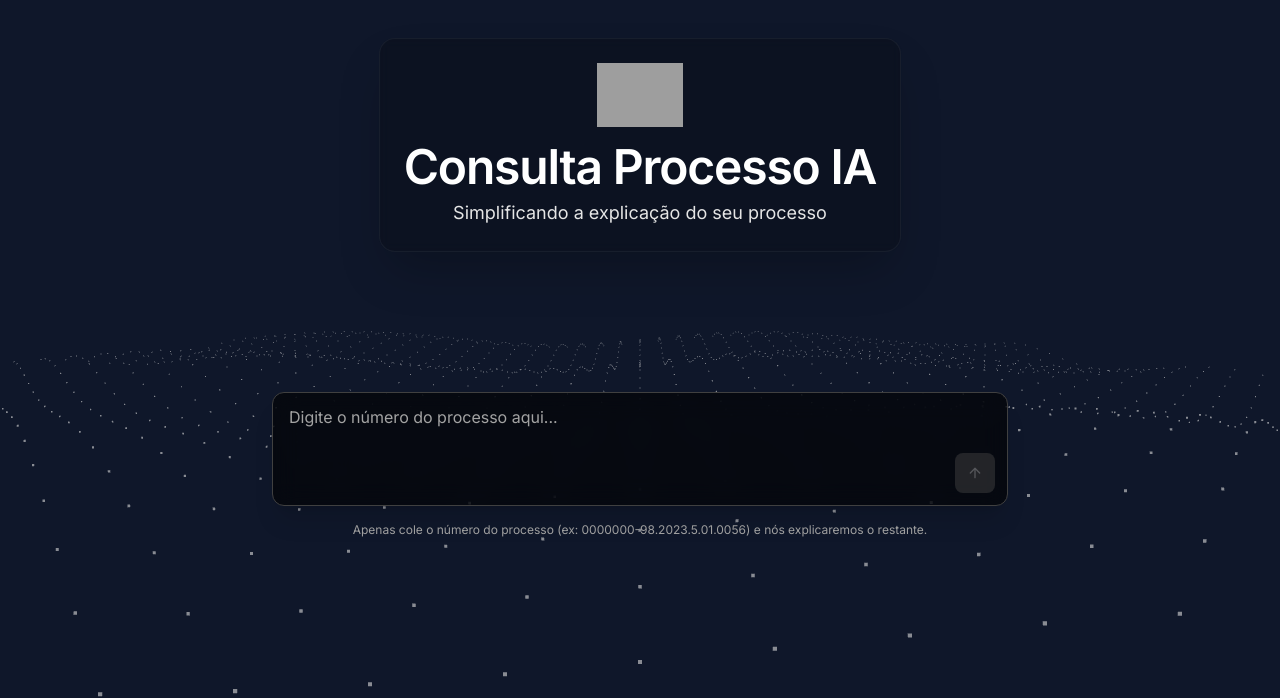
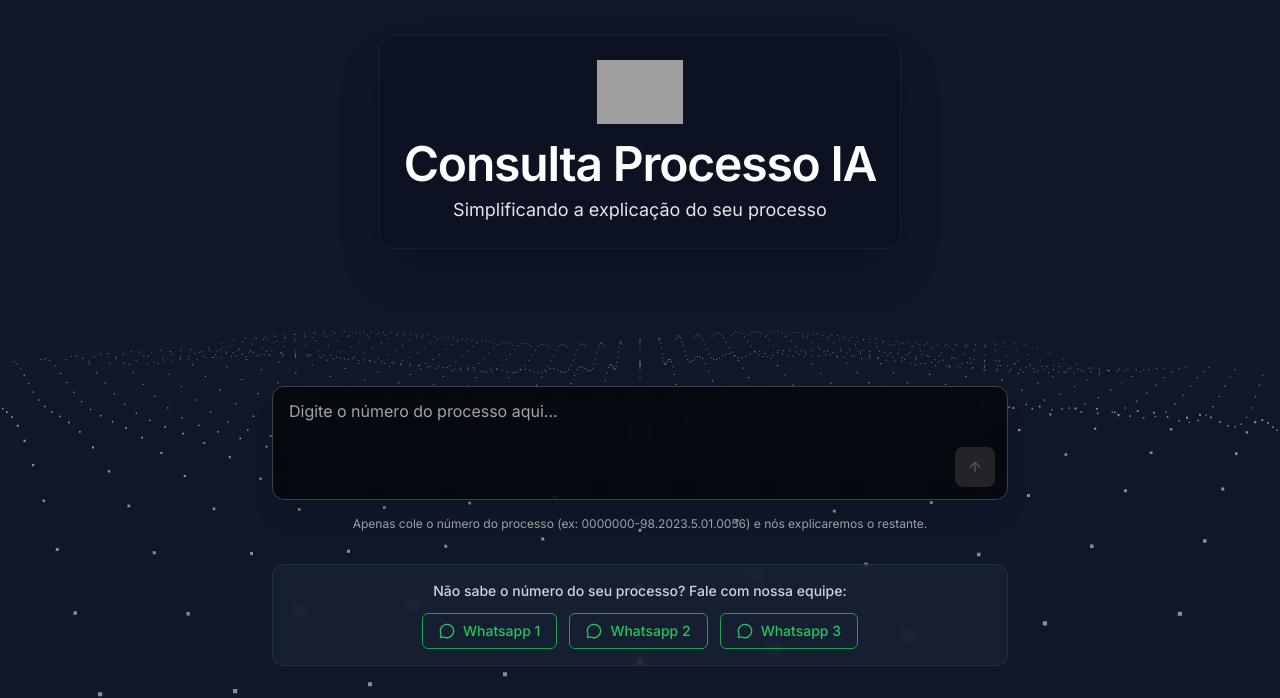
Before and after one commit to AdvRiodeJaneiro/consultaprocesso, a React (Vite) app: page / in a window 1280 px wide. Shown: the part 102-800 px from the top of the page. Built offline with nearby package versions, Linux system fonts and the light colour scheme; grey boxes are pictures that could not be loaded.

Commit message:
[dyad] Adding Whatsapp contact buttons to Chat and Welcome screen - wrote 5 file(s)

```diff
--- a/App.tsx
+++ b/App.tsx
@@ -117,6 +117,8 @@ export default function App() {
                content: summaryPart.trim()
              } : m));
 
+             let delay = 600;
+
              // 2. Add Bubble for Latest Movement (High Priority)
              if (latestMovePart.trim().length > 5) {
                 setTimeout(() => {
@@ -126,7 +128,8 @@ export default function App() {
                     content: `### 🚨 Movimentação Mais Recente\n\n${latestMovePart.trim()}`,
                     timestamp: new Date()
                   }]);
-                }, 600);
+                }, delay);
+                delay += 800;
              }
 
              // 3. Add Bubble for History (Context)
@@ -138,8 +141,20 @@ export default function App() {
                     content: `### 📜 Histórico Anterior\n\n${historyPart.trim()}`,
                     timestamp: new Date()
                   }]);
-                }, 1400);
+                }, delay);
+                delay += 800;
              }
+
+             // 4. Add Contact Bubble (NEW)
+             setTimeout(() => {
+               setMessages(prev => [...prev, {
+                  id: Date.now().toString() + '-contact',
+                  role: 'assistant',
+                  content: "Dúvidas, fale com um advogado de nossa equipe:",
+                  timestamp: new Date(),
+                  isContact: true
+               }]);
+             }, delay);
 
         } else {
             // CASE 2: Chatting about active process
--- a/components/ChatBubble.tsx
+++ b/components/ChatBubble.tsx
@@ -1,7 +1,7 @@
-
 import React from 'react';
 import { Message } from '../types';
 import { ShiningText } from './ui/shining-text';
+import { WhatsappButtons } from './WhatsappButtons';
 
 interface ChatBubbleProps {
   message: Message;
@@ -16,6 +16,18 @@ export const ChatBubble: React.FC<ChatBubbleProps> = ({ message }) => {
       <div className="flex justify-center my-4">
         <div className="bg-slate-800 text-[#dfa968] text-xs px-3 py-1 rounded-full border border-slate-700">
           {message.content}
+        </div>
+      </div>
+    );
+  }
+
+  // Handle Special Contact Bubble
+  if (message.isContact) {
+    return (
+      <div className="flex w-full mb-6 justify-start">
+        <div className="max-w-[85%] md:max-w-[75%] rounded-2xl px-5 py-5 shadow-sm bg-slate-800 border border-[#dfa968]/30 rounded-bl-none">
+           <p className="mb-4 font-semibold text-slate-200">{message.content}</p>
+           <WhatsappButtons />
         </div>
       </div>
     );
--- a/components/WelcomeScreen.tsx
+++ b/components/WelcomeScreen.tsx
@@ -1,10 +1,10 @@
-
 import React, { useState, useRef, useEffect, useCallback } from "react";
 import { Textarea } from "./ui/textarea";
 import { Button } from "./ui/button";
 import { cn } from "../lib/utils";
 import { parseCNJ } from "../utils/cnjParser";
 import { DottedSurface } from "./ui/dotted-surface";
+import { WhatsappButtons } from "./WhatsappButtons";
 
 interface AutoResizeProps {
   minHeight: number;
@@ -97,7 +97,8 @@ export default function WelcomeScreen({ onSubmit }: WelcomeScreenProps) {
       </div>
 
       {/* Input Box Section */}
-      <div className="w-full max-w-3xl mb-[20vh] px-4 z-10">
+      <div className="w-full max-w-3xl mb-8 px-4 z-10 flex flex-col gap-8">
+        <div>
             <div className={cn(
                 "relative bg-black/60 backdrop-blur-md rounded-xl border transition-colors shadow-xl",
                 error ? "border-red-500/50" : "border-neutral-700"
@@ -153,6 +154,13 @@ export default function WelcomeScreen({ onSubmit }: WelcomeScreenProps) {
             <p className="text-center text-neutral-400 text-xs mt-4">
                Apenas cole o número do processo (ex: 0000000-98.2023.5.01.0056) e nós explicaremos o restante.
             </p>
+        </div>
+
+        {/* New Contact Section */}
+        <div className="flex flex-col items-center justify-center p-4 rounded-xl bg-slate-800/50 border border-slate-700/50 backdrop-blur-sm">
+             <p className="text-slate-300 text-sm mb-3 font-medium">Não sabe o número do seu processo? Fale com nossa equipe:</p>
+             <WhatsappButtons variant="outline" />
+        </div>
 
       </div>
     </div>
--- /dev/null
+++ b/components/WhatsappButtons.tsx
@@ -0,0 +1,40 @@
+import React from 'react';
+import { MessageCircle } from 'lucide-react';
+
+const WHATSAPPS = [
+  { label: "Whatsapp 1", number: "5524998316996" },
+  { label: "Whatsapp 2", number: "5524992271965" },
+  { label: "Whatsapp 3", number: "5521972513478" },
+];
+
+const MESSAGE = encodeURIComponent("Olá, vim através do sistema Consulta Processo IA e gostaria de mais informações sobre meu processo");
+
+interface WhatsappButtonsProps {
+  className?: string;
+  variant?: 'default' | 'outline';
+}
+
+export const WhatsappButtons: React.FC<WhatsappButtonsProps> = ({ className, variant = 'default' }) => {
+  return (
+    <div className={`flex flex-wrap gap-3 justify-center ${className || ''}`}>
+        {WHATSAPPS.map((wa) => (
+            <a
+                key={wa.number}
+                href={`https://wa.me/${wa.number}?text=${MESSAGE}`}
+                target="_blank"
+                rel="noopener noreferrer"
+                className={`
+                  inline-flex items-center justify-center whitespace-nowrap rounded-md text-sm font-medium ring-offset-background transition-colors focus-visible:outline-none focus-visible:ring-2 focus-visible:ring-ring focus-visible:ring-offset-2 disabled:pointer-events-none disabled:opacity-50
+                  h-9 px-4 py-2 gap-2
+                  ${variant === 'outline'
+                    ? 'border border-green-600 text-green-500 hover:bg-green-600/10'
+                    : 'bg-green-600 text-white hover:bg-green-700 shadow-md'}
+                `}
+            >
+                <MessageCircle size={16} />
+                {wa.label}
+            </a>
+        ))}
+    </div>
+  );
+}
--- a/types.ts
+++ b/types.ts
@@ -1,4 +1,3 @@
-
 export interface Message {
   id: string;
   role: 'user' | 'assistant' | 'system';
@@ -6,6 +5,7 @@ export interface Message {
   timestamp: Date;
   isLoading?: boolean;
   isError?: boolean;
+  isContact?: boolean;
 }
 
 export interface CNJParts {
```
Lines whose indentation alone changed are shown as unchanged.
